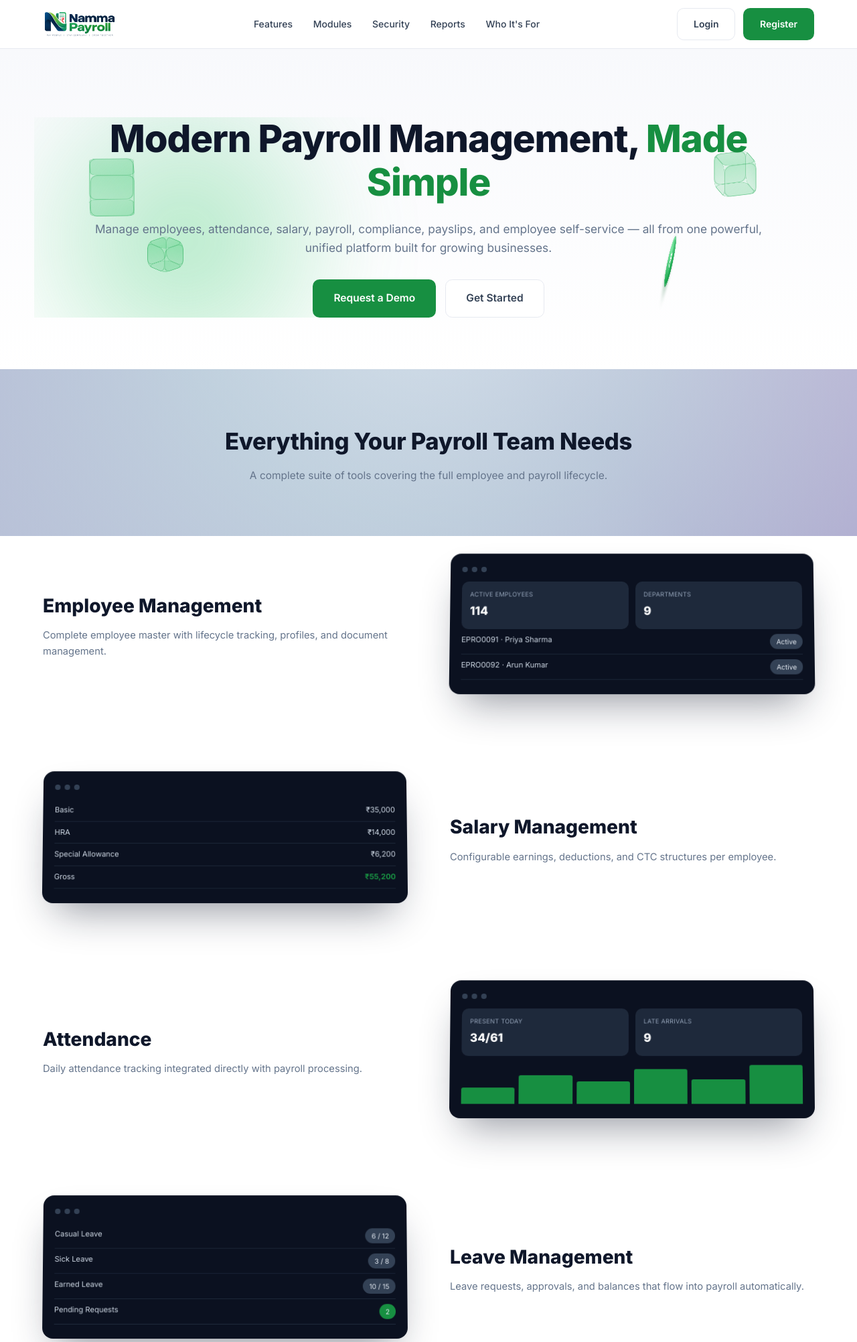
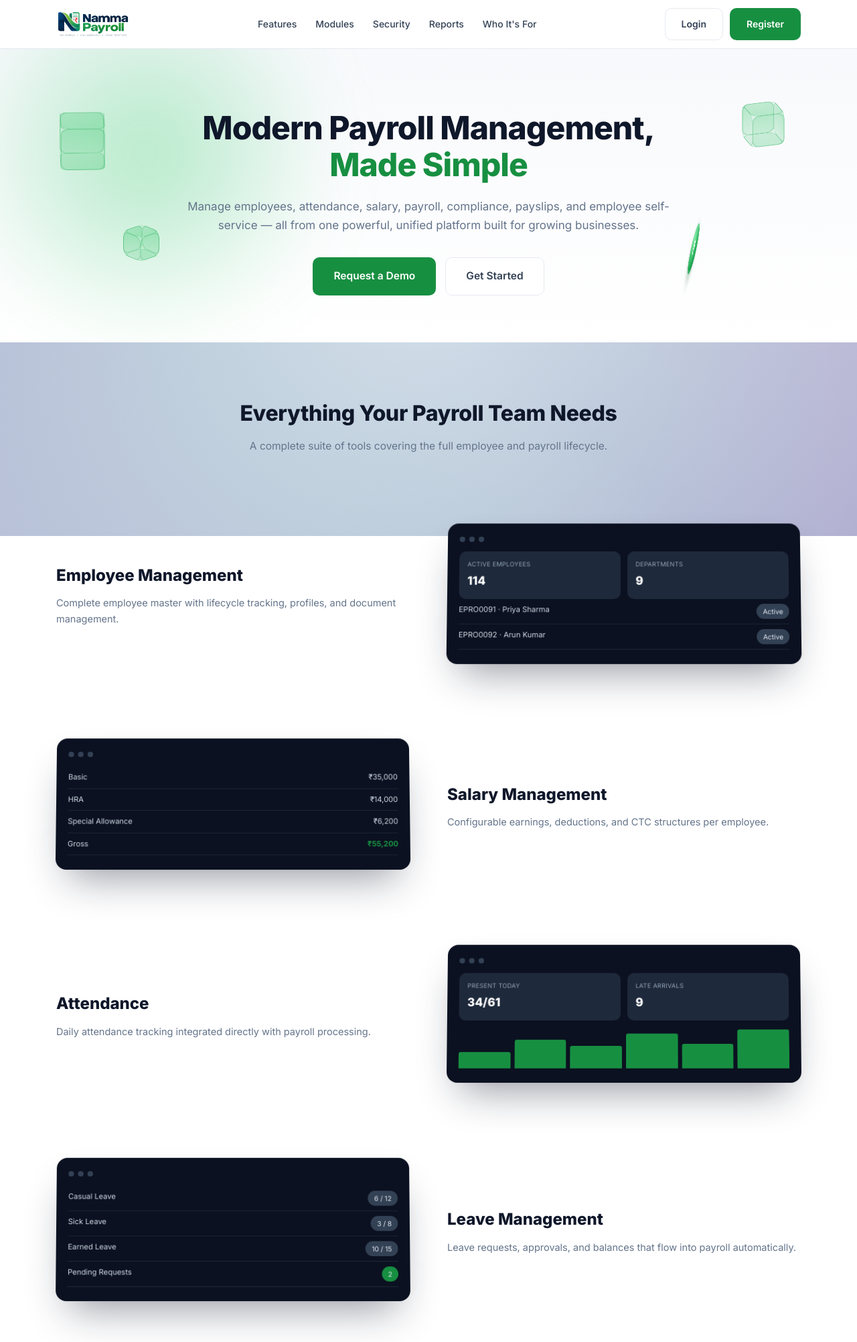
Before and after one commit to edgeproindia-wq/PAY-ROLE, a Django app: template payroll_app/templates/public/landing.html in a window 1280 px wide. Shown: the top 2003 px of the page at 67% size. Run offline with Django 5.2, Linux system fonts and the light colour scheme; the template is opened without the code that fills it, so the values that code supplies are empty; parts of the project's set-up code (start-up, migrations or seed data) failed here and were passed over.

Commit message:
Home page: back to the original layout

```diff
--- a/payroll_app/templates/public/landing.html
+++ b/payroll_app/templates/public/landing.html
@@ -485,60 +485,6 @@
   </div>
 </footer>
 
-<style id="fullwidth-landing">
-/* fullwidth-landing: on a big screen the home page fills the whole window and its sizes grow with it.
-   Everything is inside one media query, so a phone, a tablet and a small window look exactly as before. */
-@media (min-width:1200px){
-  .container{max-width:2200px;padding-left:max(24px,5vw);padding-right:max(24px,5vw)}
-  .nav-inner{height:clamp(72px,4.6vw,96px)}
-  .nav-logo-img{height:clamp(44px,3vw,64px)}
-  .nav-links{gap:clamp(28px,2.4vw,48px);font-size:clamp(14px,1.05vw,18px)}
-  .nav-actions{gap:clamp(10px,.9vw,16px)}
-  .btn{font-size:clamp(14px,1.05vw,17px);padding:clamp(12px,.9vw,16px) clamp(24px,1.8vw,34px);border-radius:clamp(10px,.8vw,14px)}
-  .btn-lg{font-size:clamp(15.5px,1.2vw,19px);padding:clamp(15px,1.1vw,20px) clamp(30px,2.3vw,44px)}
-  .hero{padding:clamp(90px,8vw,170px) 0 clamp(70px,6vw,130px)}
-  .hero-inner{max-width:min(1200px,92%)}
-  .hero h1{font-size:clamp(48px,4.4vw,88px)}
-  .hero p{font-size:clamp(17px,1.35vw,24px);margin:clamp(22px,1.8vw,34px) auto clamp(34px,2.6vw,50px);max-width:1000px}
-  .hero-ctas{gap:clamp(14px,1.1vw,22px)}
-  .section{padding:clamp(80px,6vw,140px) 0}
-  .section-head{max-width:min(900px,90%);margin-bottom:clamp(48px,3.4vw,80px)}
-  .section-head h2{font-size:clamp(32px,2.7vw,54px)}
-  .section-head p{font-size:clamp(15.5px,1.2vw,21px);margin-top:clamp(12px,.9vw,18px)}
-  .showcase-row{gap:clamp(56px,5vw,130px);padding:clamp(56px,4.5vw,100px) 0}
-  .showcase-text{max-width:760px}
-  .showcase-text h3{font-size:clamp(24px,2.2vw,42px);margin-bottom:clamp(10px,.8vw,16px)}
-  .showcase-text p{font-size:clamp(14.5px,1.15vw,20px)}
-  .showcase-visual{justify-self:center;width:100%;max-width:740px;padding:clamp(22px,1.7vw,34px);border-radius:clamp(16px,1.2vw,24px)}
-  .showcase-visual .mock-top{gap:clamp(6px,.45vw,9px);margin-bottom:clamp(14px,1vw,22px)}
-  .showcase-visual .mock-dot{width:clamp(8px,.55vw,11px);height:clamp(8px,.55vw,11px)}
-  .showcase-visual .mock-grid{gap:clamp(10px,.8vw,16px)}
-  .showcase-visual .mock-card{padding:clamp(12px,.9vw,18px)}
-  .showcase-visual .mock-card .k{font-size:clamp(9px,.62vw,12px)}
-  .showcase-visual .mock-card .v{font-size:clamp(17px,1.3vw,26px)}
-  .showcase-visual .mock-bar-row{height:clamp(60px,4.6vw,100px)}
-  .showcase-visual .mock-list-item{font-size:clamp(11px,.85vw,15px);padding:clamp(7px,.55vw,11px) 0}
-  .showcase-visual .mock-pill{font-size:clamp(10px,.72vw,13px)}
-  .grid{gap:clamp(22px,1.7vw,36px)}
-  .grid-3{max-width:1640px;margin-left:auto;margin-right:auto}
-  .card{padding:clamp(26px,2vw,42px);border-radius:clamp(14px,1.1vw,22px)}
-  .card .icon{width:clamp(44px,3.2vw,64px);height:clamp(44px,3.2vw,64px);font-size:clamp(19px,1.4vw,28px)}
-  .card h3{font-size:clamp(16px,1.3vw,24px)}
-  .card p{font-size:clamp(13.5px,1.05vw,18px)}
-  .steps{gap:clamp(20px,2vw,48px)}
-  .step .num{width:clamp(42px,3vw,60px);height:clamp(42px,3vw,60px);font-size:clamp(16px,1.2vw,24px)}
-  .step h4{font-size:clamp(14.5px,1.15vw,21px)}
-  .step p{font-size:clamp(12.5px,1vw,17px)}
-  .check-list{gap:clamp(14px,1.1vw,24px) clamp(32px,3vw,80px)}
-  .check-item{font-size:clamp(14.5px,1.1vw,19px)}
-  footer{padding:clamp(56px,4vw,96px) 0 clamp(28px,2vw,44px)}
-  .footer-grid{gap:clamp(36px,3vw,80px)}
-  .footer-grid h4{font-size:clamp(13px,.95vw,16px)}
-  .footer-grid a{font-size:clamp(13.5px,1vw,17px)}
-  .footer-bottom{font-size:clamp(12.5px,.9vw,15px)}
-}
-</style>
-
 <!-- front3d-start -->
 {% verbatim %}
 <style>
```
Also changed, not shown: payroll_app/tests_landing_fullwidth.py (deleted, +0 -36 lines).
